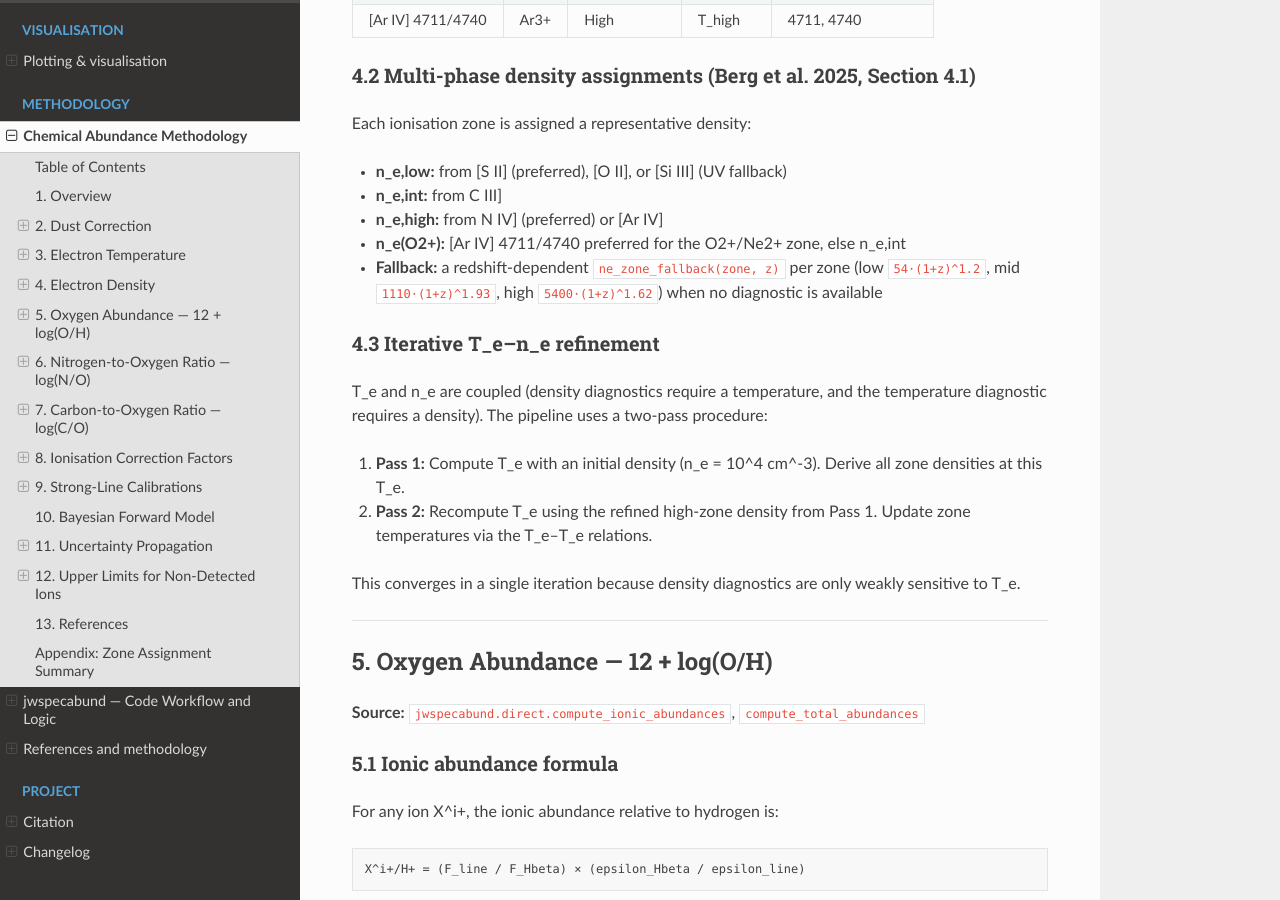
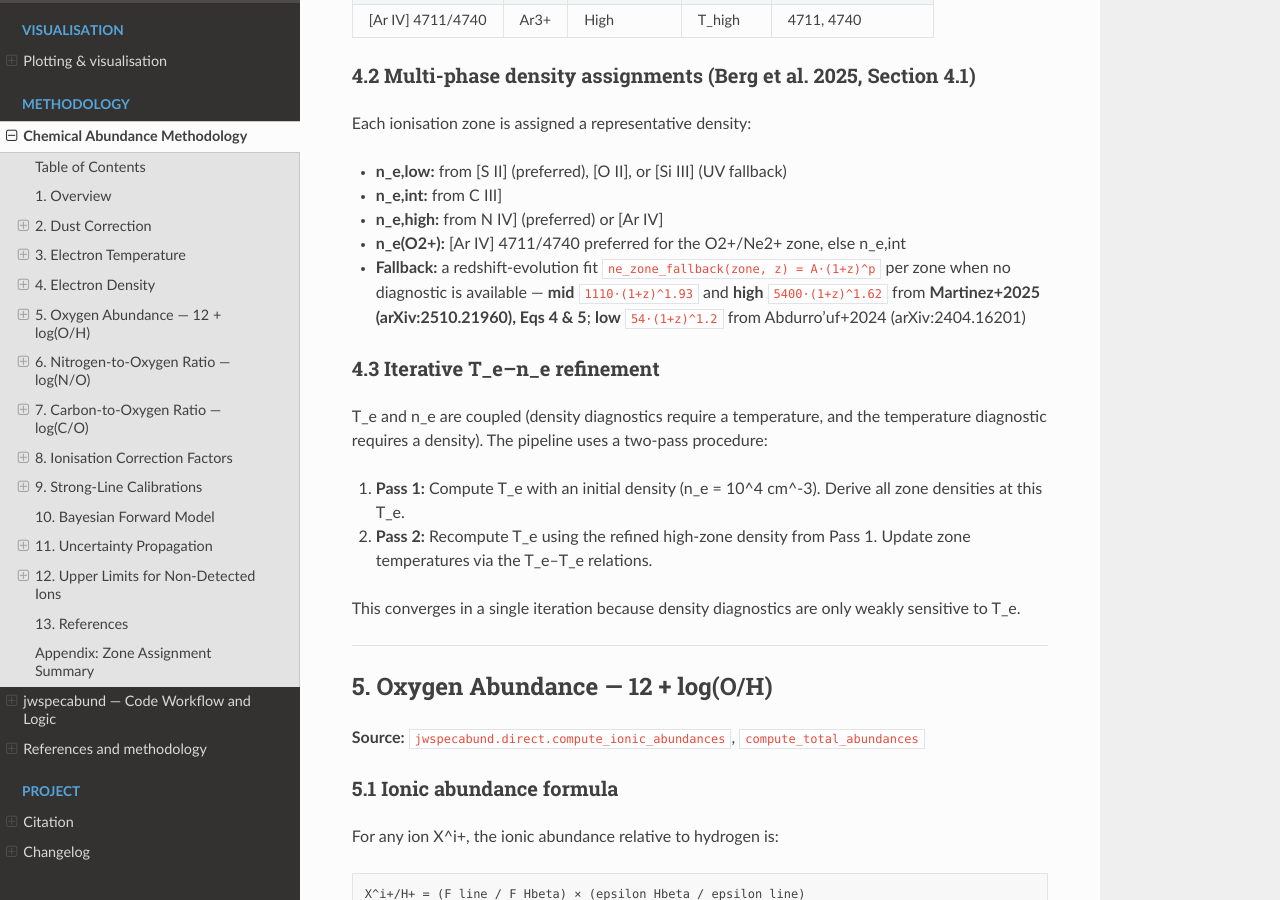
Before and after one commit to raunaq-rai/jwspecfit, a Sphinx documentation site: the page built from docs/abundance_methodology.md, in a window 1280 px wide and 900 px high, scrolled down 5088 px. Built offline with Sphinx 7.4.7 and the Read the Docs theme 3.1.0, drawn with Linux system fonts in a browser that asks for light colours; some of the changed text lies outside the part shown.

Commit message:
docs: attribute mid/high n_e redshift-evolution fallbacks to Martinez+2025 (Eqs 4/5), low to Abdurro'uf+2024

```diff
--- a/docs/abundance_methodology.md
+++ b/docs/abundance_methodology.md
@@ -243,9 +243,10 @@ Each ionisation zone is assigned a representative density:
 - **n_e,int:** from C III]
 - **n_e,high:** from N IV] (preferred) or [Ar IV]
 - **n_e(O2+):** [Ar IV] 4711/4740 preferred for the O2+/Ne2+ zone, else n_e,int
-- **Fallback:** a redshift-dependent `ne_zone_fallback(zone, z)` per zone (low
-  `54·(1+z)^1.2`, mid `1110·(1+z)^1.93`, high `5400·(1+z)^1.62`) when no
-  diagnostic is available
+- **Fallback:** a redshift-evolution fit `ne_zone_fallback(zone, z) = A·(1+z)^p`
+  per zone when no diagnostic is available — **mid** `1110·(1+z)^1.93` and
+  **high** `5400·(1+z)^1.62` from **Martinez+2025 (arXiv:2510.21960), Eqs 4 & 5**;
+  **low** `54·(1+z)^1.2` from Abdurro'uf+2024 (arXiv:2404.16201)
 
 ### 4.3 Iterative T_e–n_e refinement
 
@@ -861,6 +862,7 @@ each ion (`"method": "continuum_rms"` or `"method": "fit_error"`).
 
 | Reference | Context |
 |-----------|---------|
+| Abdurro'uf et al., 2024, ApJ, 973, 47 (arXiv:2404.16201) | Low-ionisation n_e redshift-evolution fallback: 54·(1+z)^1.2 |
 | Aggarwal, K. M. & Keenan, F. P., 2004, A&A, 427, 763 | N V effective collision strengths (CHIANTI v10) |
 | Aller, L. H., 1984, Physics of Thermal Gaseous Nebulae (Reidel) | Hbeta Case B recombination formula for T_e > 30,000 K |
 | Asplund, M. et al., 2009, ARA&A, 47, 481 | Solar oxygen abundance: 12 + log(O/H)_sun = 8.69 |
@@ -874,7 +876,7 @@ each ion (`"method": "continuum_rms"` or `"method": "fit_error"`).
 | Garnett, D. R. et al., 1997, ApJ, 489, 63 | C/O ionisation correction factor: ICF_C = (O+ + O++)/O++ |
 | Izotov, Y. I. et al., 2006, A&A, 448, 955 | ICF equations 18–23 for N, Ne, S, Ar |
 | Jones, T. et al., 2023 | C/O from direct ionic sum: (C2+ + C3+) / O2+ |
-| Martinez, Z. et al., 2025, "Under Pressure", arXiv:2510.21960 | Default N/O ICFs, O32/N43 log(U) diagnostics, and 3-tier T_e zones |
+| Martinez, Z. et al., 2025, "Under Pressure", arXiv:2510.21960 | Default N/O ICFs, O32/N43 log(U) diagnostics, 3-tier T_e zones, and mid/high n_e redshift evolution (Eqs 4 & 5) |
 | Martinez, Z. et al., 2026, in prep. | Default C²⁺/O²⁺ → C/O ICF (density-interpolated) |
 | Noll, S. et al., 2009, A&A, 499, 69 | UV bump + slope modification to Calzetti curve |
 | Osterbrock, D. E. & Ferland, G. J., 2006, Astrophysics of Gaseous Nebulae and Active Galactic Nuclei (University Science Books) | Case B recombination ratios |
```
